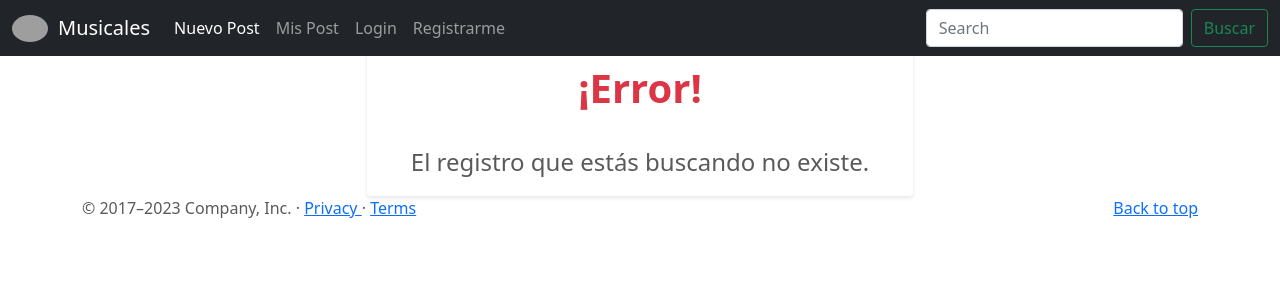
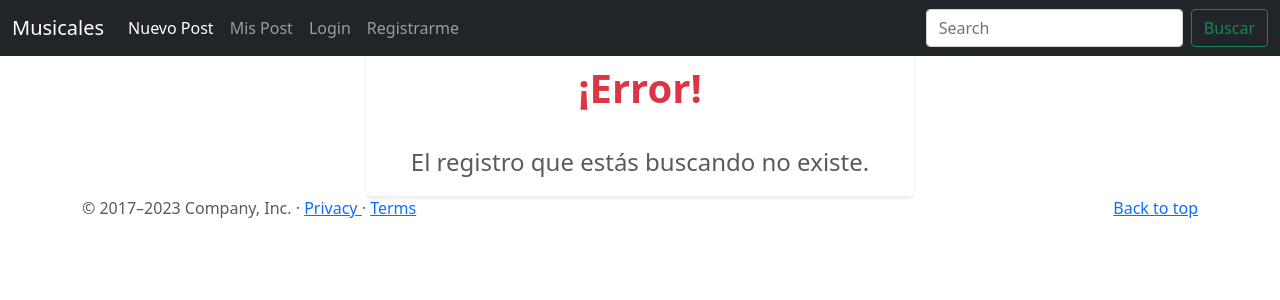
Before and after one commit to candefagnani/Entrega-Final, a Django app: page /post/1/update in a window 1280 px wide. Shown: the top 300 px of the page. Run offline with Django 4.2, Linux system fonts and the light colour scheme; some libraries are stand-ins or nearby versions; grey boxes are pictures that could not be loaded.

Commit message:
Algunos cambios

```diff
--- a/Musicales/models.py
+++ b/Musicales/models.py
@@ -8,14 +8,14 @@ class Post(models.Model):
     leading_actor = models.CharField(max_length = 100)
     main_song = models.CharField(max_length = 100)
     song_duration = models.DecimalField(max_digits = 5, decimal_places = 2)
-    publisher = models.ForeignKey(to=User, on_delete = models.CASCADE, related_name = "publisher")
+    publisher = models.ForeignKey(to = User, on_delete = models.CASCADE, related_name = "publisher")
     imagen = models.ImageField(upload_to = "posts", null = True, blank = True)
 
     def __str__(self):
         return f"{self.id} - {self.name} ({self.year_of_opening})"
 
 class Profile(models.Model):
-    user = models.OneToOneField(to=User, on_delete = models.CASCADE, related_name = "profile")
+    user = models.OneToOneField(to= User, on_delete = models.CASCADE, related_name = "profile")
     instagram = models.CharField(max_length = 100)
     email = models.CharField(max_length = 100)
     imagen = models.ImageField(upload_to = "profiles", null = True, blank = True)
--- a/Musicales/templates/Musicales/base.html
+++ b/Musicales/templates/Musicales/base.html
@@ -57,11 +57,6 @@
             <a href="{% url 'profile-update' user.profile.id %}">
             <img src="{{user.profile.imagen.url}}" height="100%" width="36px" style="border-radius: 50%; margin-right:10px">
             </a>
-          {% else %}
-            <a href="{% url 'profile-update' user.profile.id %}">
-            <img src="{profiles/sin_foto.png}" height="100%" width="36px" style="border-radius: 50%; margin-right:10px">
-            </a>
-
           {% endif %}
           <a class="navbar-brand" href="{% url 'index' %}"> Musicales </a>
           <button class="navbar-toggler" type="button" data-bs-toggle="collapse" data-bs-target="#navbarCollapse" aria-controls="navbarCollapse" aria-expanded="false" aria-label="Toggle navigation">
@@ -78,6 +73,9 @@
               {% if user.is_authenticated %}
                 <li class="nav-item">
                   <a class="nav-link" href="{% url 'logout' %}"> {{user.username}} | Logout</a>
+                </li>
+                <li class="nav-item">
+                  <a class="nav-link" href="{% url 'profile-update' user.id %}"> Edit Profile</a>
                 </li>
               {% else %}
                 <li class="nav-item">
```
Also changed, not shown: db.sqlite3.
